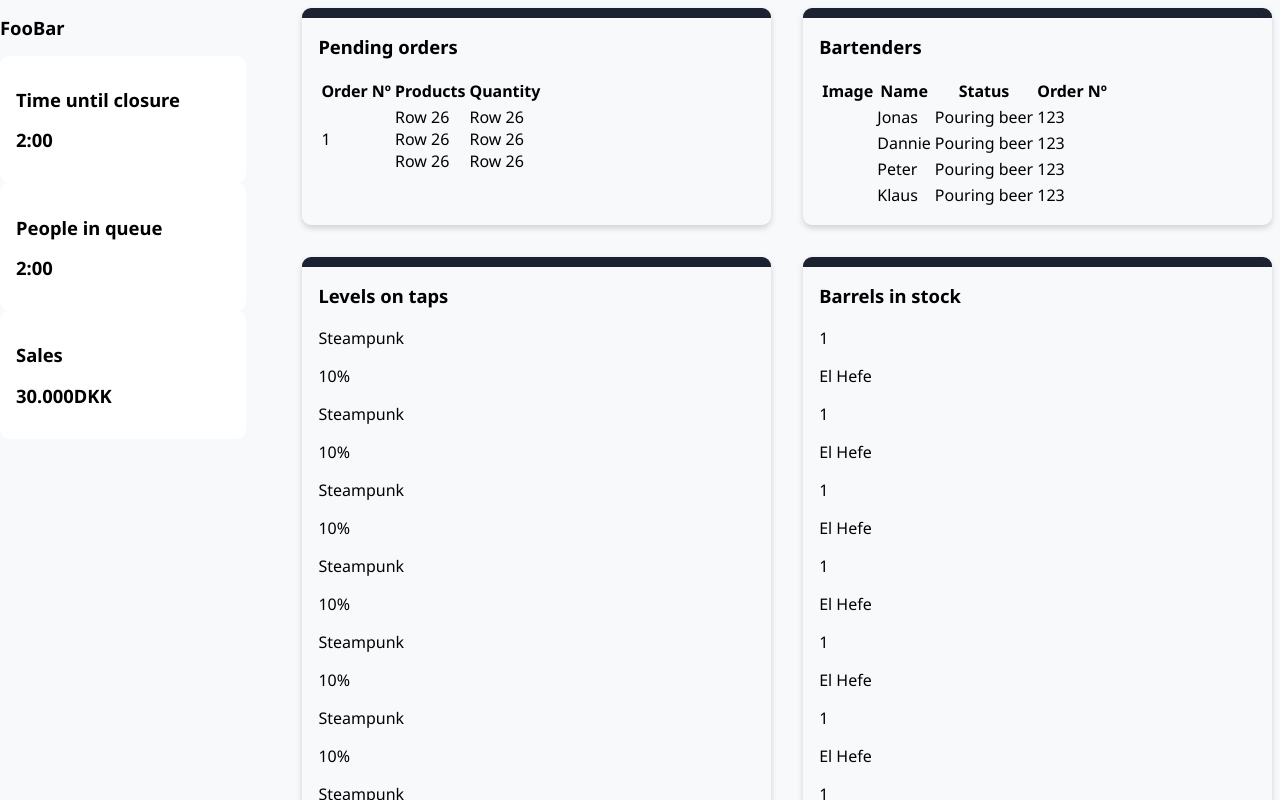
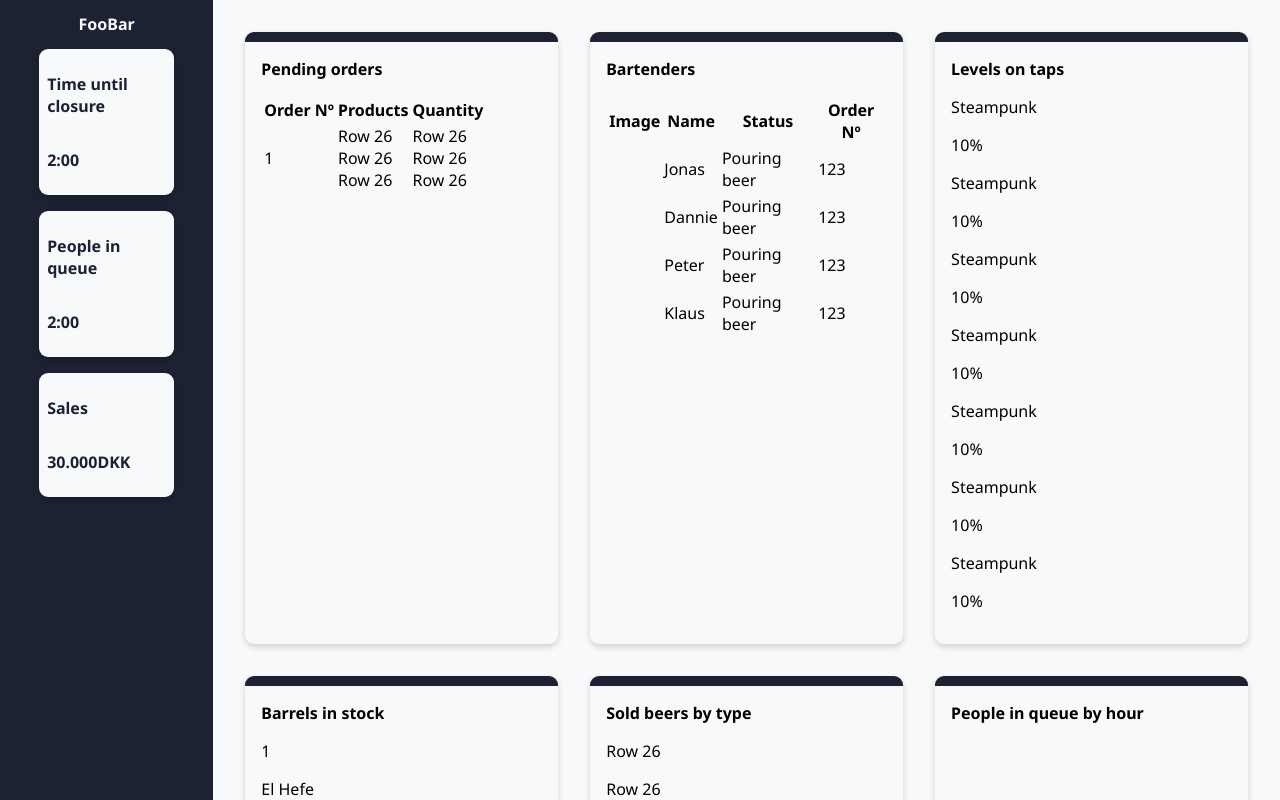
Before and after one commit to estherhzcam/dashboard-foobar, a React (Vite) app: page / in a window 1280 px wide. Shown: the top 800 px of the page. Built offline with nearby package versions, Linux system fonts and the light colour scheme.

Commit message:
lateral menu

```diff
--- a/src/App.css
+++ b/src/App.css
@@ -4,14 +4,13 @@
 
 .App{
   display: grid;
-  grid-gap: 2em;
   background-color: #F8F9FB;
   font-family: 'Noto Sans', sans-serif;
   font-size: 16px;
 }
 
 h1 {
-  font-size: 1.15em;
+  font-size: 1em;
 }
 
 #cards-wrapper{
@@ -34,14 +33,35 @@ h1 {
   margin-top:0;
 
 }
+/* ---------Top Menu---------- */
+.top_menu {
+  background: linear-gradient(0deg, rgba(255,255,255,1) 0%, rgba(255,255,255,1) 41%, rgba(1,1,42,1) 42%, rgba(1,1,42,1) 100%);
+  color: #F8F9FB;
+  display: grid;
+}
 
 /* -----menu cards--------- */
 
 .menucard {
+  width: 75%;
   border-radius:9px;
-  padding: 1em;
-  background-color: white;
+  padding: 0.5em;
+  background-color: #F8F9FB;
+  box-shadow: 0px 3px 6px rgba(0, 0, 0, 0.16);
+  color:#1C2232;
+  display: flex;
+  flex-direction: column;
+ justify-content: space-between;
 }
+
+.menucardwrapper {
+ display: flex;
+ gap: 0.5em;
+ margin: 0 8px;
+
+}
+
+
 
 
 
@@ -58,16 +78,30 @@ ul {
   /* menu top and two columns for the apps */
   .App{
     grid-template-columns: 1fr 1fr;
-    grid-gap: 1em;
  }
- .menu{
-   grid-column: 1/-1;
+
+ /* ---------Top Menu---------- */
+.top_menu {
+  grid-column: 1/-1;
+  background: linear-gradient(0deg, rgba(255,255,255,1) 0%, rgba(255,255,255,1) 31%, rgba(1,1,42,1) 32%, rgba(1,1,42,1) 100%);
+}
+
+/* -----menu cards--------- */
+
+.menucardwrapper {
+  margin: 0 160px;
+  gap: 1em;
+
  }
+
+/* ----- general cards ----*/
+
  #cards-wrapper{
+  margin: 25px;
   grid-column: 1/-1;
   display:grid;
   grid-template-columns: 1fr 1fr;
-  grid-gap: 2em
+  grid-gap: 1em;
 }
 
 }
@@ -75,18 +109,41 @@ ul {
 @media (min-width: 912px) and (orientation: landscape) {
   /* menu top and two columns for the apps */
   .App{
-    grid-template-columns: 1fr 4fr;
-    grid-gap: 3em;
+    grid-template-columns: 1fr 5fr;
  }
-.menu {
-  grid-column: 1
+/* ---------Top Menu---------- */
+.top_menu {
+  grid-column: 1;
+  background: #1C2232;
+  color: #F8F9FB;
+  display: flex;
+  flex-direction: column;
+  align-items: center;
 }
+.menucardwrapper {
+  flex-direction: column;
+  align-items: center;
+  gap: 1em;
+
+ }
+
+ /* ----- general cards ----*/
 
 #cards-wrapper{
+  margin: 2em;
   grid-column: 2/-1;
   display:grid;
   grid-template-columns: 1fr 1fr;
-  grid-gap: 2em
+  grid-gap: 2em;
 }
 
 }
+
+@media (min-width: 1200px) {
+  #cards-wrapper{
+
+    grid-template-columns: 1fr 1fr 1fr;
+    grid-gap: 2em;
+
+  }
+}
--- a/src/components/Menu.jsx
+++ b/src/components/Menu.jsx
@@ -1,9 +1,10 @@
 export function Menu(props){
     return(
-        <section className="menu">
+        <section className="top_menu">
             <div clasName="logo">
                 <h1>FooBar</h1>
             </div>
+            <section className="menucardwrapper">
             <div className="menucard" id="time">
                 <h1>Time until closure</h1>
                 <h1 id="remaining_time">2:00</h1>
@@ -16,6 +17,7 @@ export function Menu(props){
             <h1>Sales</h1>
                 <h1 id="sales"><span>30.000</span>DKK</h1>
             </div>
+            </section>
         </section>
     )
     }
```
